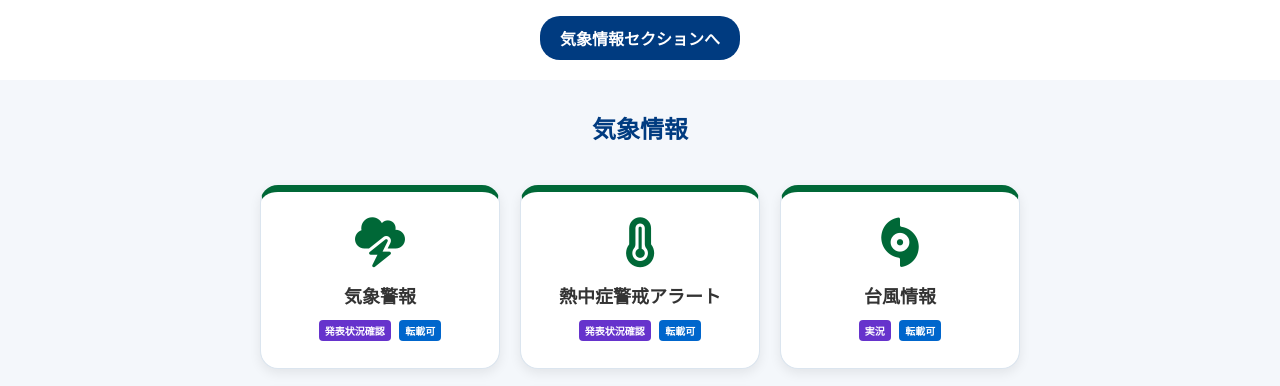
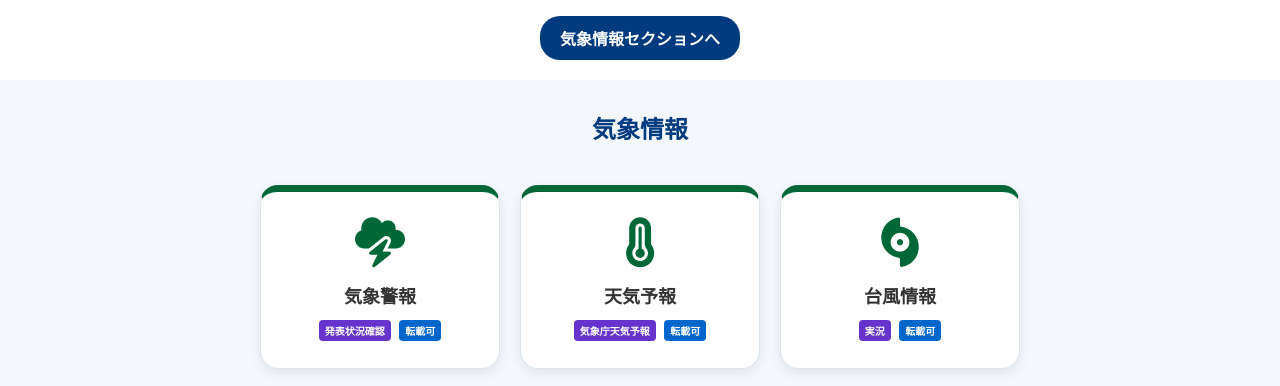
Before and after one commit to tokyo145553-hub/Information-for-providers, a plain HTML site: page index.html in a window 1280 px wide. Shown: the part 112-498 px from the top of the page. Drawn offline with Linux system fonts and the light colour scheme.

Commit message:
Update index.html

```diff
--- a/index.html
+++ b/index.html
@@ -77,11 +77,11 @@ footer{text-align:center;color:#666;font-size:12px;padding:20px}
             </div>
         </a>
 
-        <a href="heatstroke.html" class="card weather-card">
+        <a href="tenki.html" class="card weather-card">
             <i class="fa-solid fa-temperature-full weather"></i>
-            <h3>熱中症警戒アラート</h3>
+            <h3>天気予報</h3>
             <div class="tags">
-                <span class="tag-status">発表状況確認</span>
+                <span class="tag-status">気象庁天気予報</span>
                 <span class="tag-copy">転載可</span>
             </div>
         </a>
```
